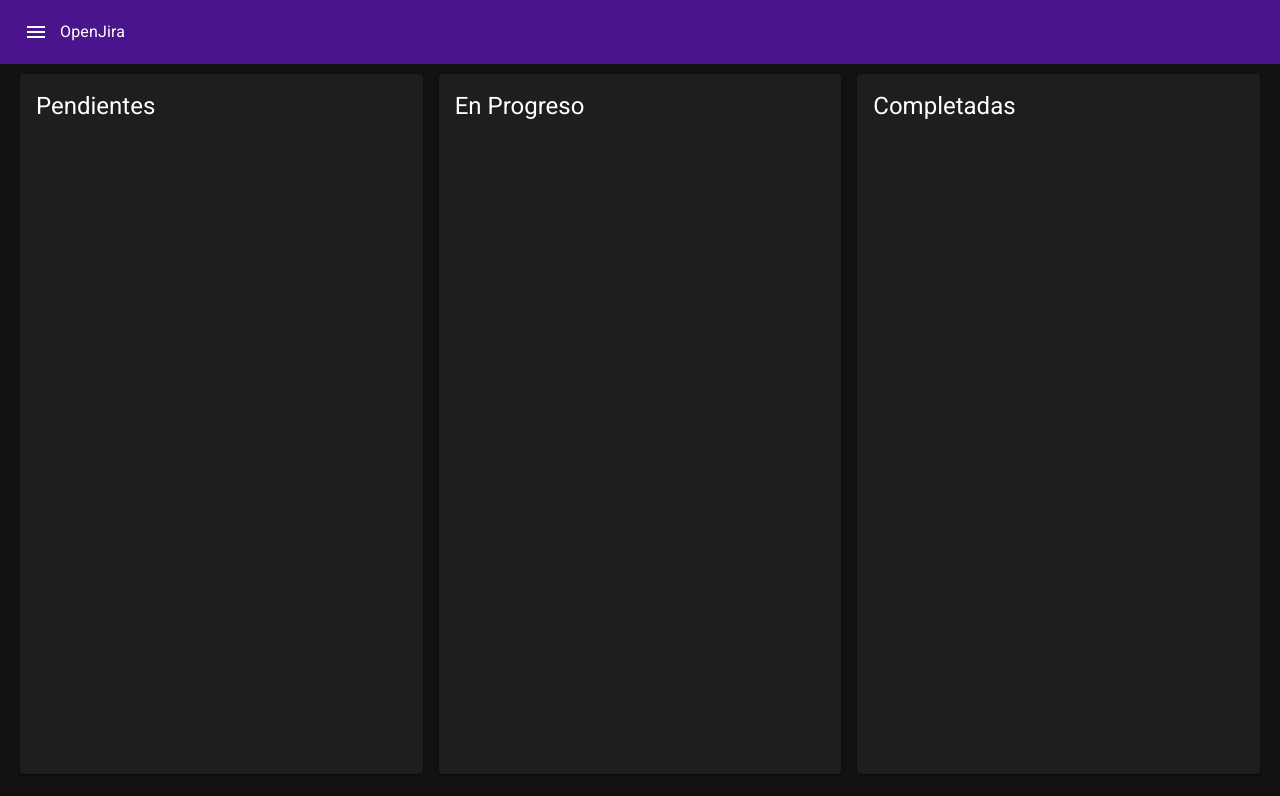
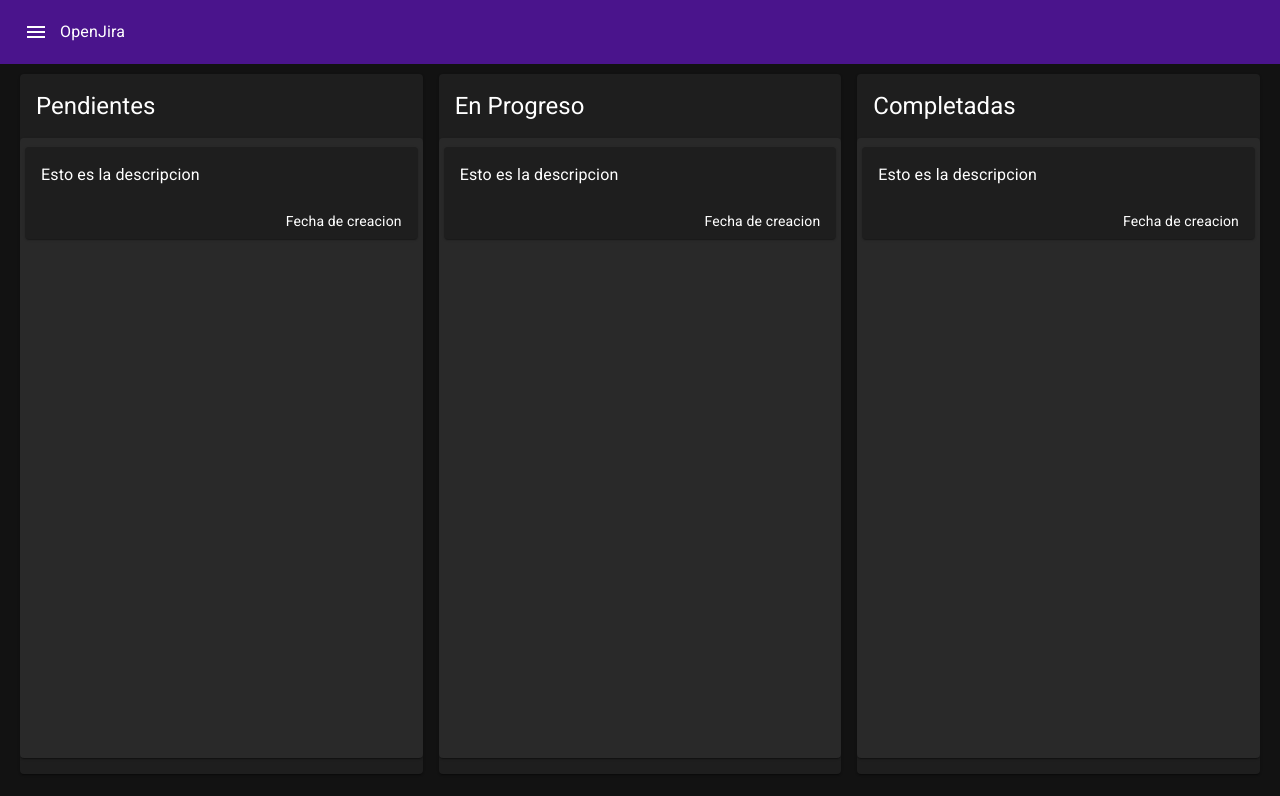
Before and after one commit to fredo09/open-jira-next, a Next.js app: page / in a window 1280 px wide. Shown: the top 796 px of the page. Built offline with nearby package versions, Linux system fonts and the light colour scheme.

Commit message:
Se han creado las tarjetas para mostrar las tareas

```diff
--- /dev/null
+++ b/components/EntryCard/index.tsx
@@ -0,0 +1,30 @@
+import React from "react";
+import {
+  Card,
+  CardActionArea,
+  CardActions,
+  CardContent,
+  Typography,
+} from "@mui/material";
+
+export const EntryCard = () => {
+  return (
+    <div>
+      <Card sx={{ marginBottom: 1 }}>
+        <CardActionArea>
+          <CardContent>
+            <Typography sx={{ whiteSpace: "pre-line" }}>
+              Esto es la descripcion
+            </Typography>
+          </CardContent>
+
+          <CardActions
+            sx={{ display: "flex", justifyContent: "end", paddingRight: 2 }}
+          >
+            <Typography variant="body2">Fecha de creacion</Typography>
+          </CardActions>
+        </CardActionArea>
+      </Card>
+    </div>
+  );
+};
--- /dev/null
+++ b/components/EntryList/index.tsx
@@ -0,0 +1,24 @@
+import React from "react";
+import { List, Paper } from "@mui/material";
+import { EntryCard } from "../EntryCard";
+
+export const EntryList = () => {
+  return (
+    // TODO: aqui haremos drop
+    <div>
+      <Paper
+        sx={{
+          height: "calc(100vh - 180px)",
+          overflow: "scroll",
+          backgroundColor: "transparent",
+          padding: "1px 5px",
+        }}
+      >
+        {/* TODO: cambiara cuando este haciendo drag o no */}
+        <List sx={{ opacity: 1 }}>
+          <EntryCard />
+        </List>
+      </Paper>
+    </div>
+  );
+};
--- a/pages/index.tsx
+++ b/pages/index.tsx
@@ -1,6 +1,7 @@
 import type { NextPage } from "next";
 import { Card, CardContent, CardHeader, Grid } from "@mui/material";
 import { Layout } from "../layout";
+import { EntryList } from "../components/EntryList";
 
 const Home: NextPage = () => {
   return (
@@ -10,20 +11,21 @@ const Home: NextPage = () => {
           <Card sx={{ height: "calc(100vh - 100px)" }}>
             <CardHeader title="Pendientes" />
 
-            <CardContent>
-              {/* Agregar nuevas tareas */}
-              {/* Listar nuevas tareas */}
-            </CardContent>
+            {/* Agregar nuevas tareas */}
+            {/* Listar nuevas tareas */}
+            <EntryList />
           </Card>
         </Grid>
         <Grid item xs={12} sm={4}>
           <Card sx={{ height: "calc(100vh - 100px)" }}>
             <CardHeader title="En Progreso" />
+            <EntryList />
           </Card>
         </Grid>
         <Grid item xs={12} sm={4}>
           <Card sx={{ height: "calc(100vh - 100px)" }}>
             <CardHeader title="Completadas" />
+            <EntryList />
           </Card>
         </Grid>
       </Grid>
```
